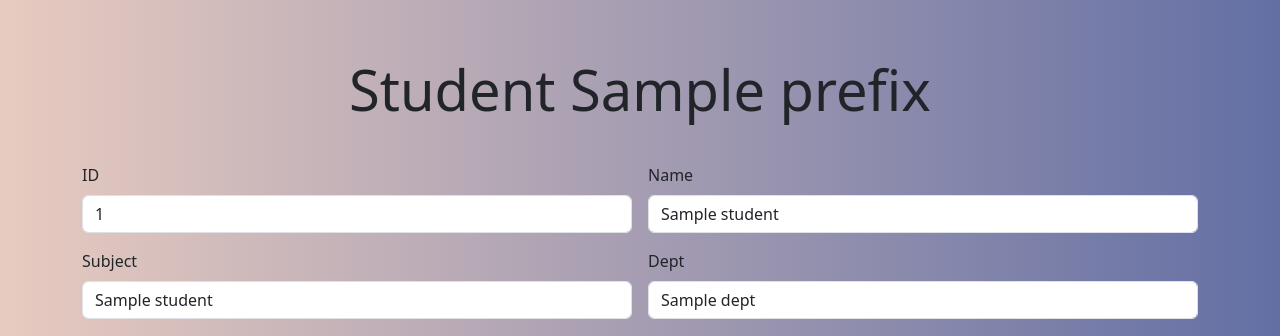
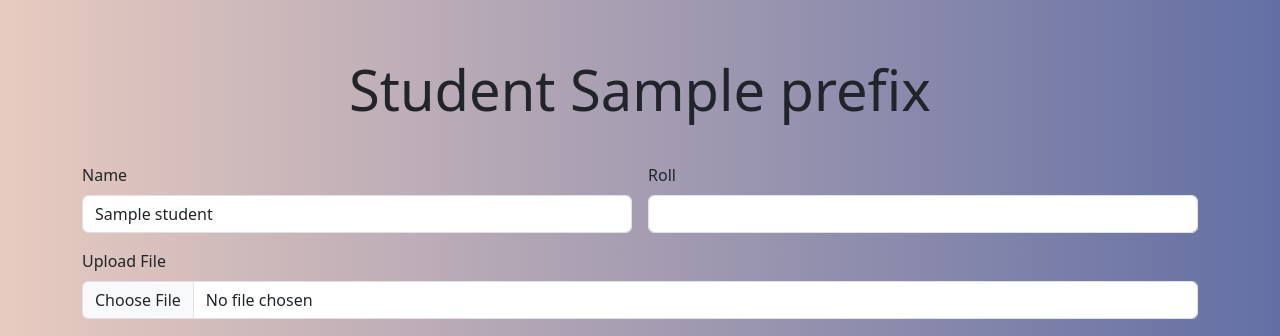
Before and after one commit to shihab2004/OMR-Django, a Django app: template templates/student.html in a window 1280 px wide. Shown: the top 336 px of the page. Run offline with Django 3.2, Linux system fonts and the light colour scheme; the template is opened without the code that fills it: most values are stand-ins (such as "Sample title", 1, 10 or a date in 2020); some libraries are stand-ins or nearby versions.

Commit message:
Only Name, Roll field for student table

```diff
--- a/templates/student-list.html
+++ b/templates/student-list.html
@@ -66,7 +66,7 @@ OMR - Student List
         <thead>
             <tr>
                 <th scope="col" >Name</th>
-                <th scope="col">ID</th>
+                <th scope="col">Roll</th>
                 <th scope="col">View Students</th>
             </tr>
         </thead>
@@ -88,7 +88,7 @@ OMR - Student List
                     </td>
                     <td>
 
-                      {{student.stu_id}}
+                      {{student.roll}}
 
                     </td>
                     <td><a href="/student-details/{{student.pk}}/">View Details</a></td>
--- a/templates/student.html
+++ b/templates/student.html
@@ -21,47 +21,14 @@ Student {{prefix}}
 
 
         <div class="col-md-6">
-            <label for="inputEmail4" class="form-label">ID</label>
-            <input type="text" class="form-control" id="inputEmail4" {% if read_only %}readonly{% endif %} value="{{student.stu_id}}" name="stu_id">
+            <label for="inputEmail4" class="form-label">Name</label>
+            <input type="text" class="form-control" id="inputEmail4" {% if read_only %}readonly{% endif %} value="{{student.name}}" name="name">
           </div>
           <div class="col-md-6">
-            <label for="inputPassword4" class="form-label">Name</label>
-            <input type="text" class="form-control" id="inputEmail4" {% if read_only %}readonly{% endif %} value="{{student.name}}" name="name">
+            <label for="inputPassword4" class="form-label">Roll</label>
+            <input type="number" class="form-control" id="inputEmail4" {% if read_only %}readonly{% endif %} value="{{student.roll}}" name="roll">
 
           </div>
-
-
-        <div class="col-md-6">
-          <label for="inputEmail4" class="form-label">Subject</label>
-          <input type="text" class="form-control" id="inputEmail4" {% if read_only %}readonly{% endif %} value="{{student.subject}}" name="subject">
-        </div>
-        <div class="col-md-6">
-          <label for="inputPassword4" class="form-label">Dept</label>
-          <input type="text" class="form-control" id="inputEmail4" {% if read_only %}readonly{% endif %}  value="{{student.dept}}" name="dept">
-        </div>
-
-
-
-        <div class="col-md-6">
-            <label for="inputEmail4" class="form-label">Batch</label>
-            <input type="number" class="form-control" id="inputEmail4" {% if read_only %}readonly{% endif %} value="{{student.batch}}" name="batch">
-          </div>
-          <div class="col-md-6">
-            <label for="inputPassword4" class="form-label">Section</label>
-            <input type="text" class="form-control" id="inputEmail4" {% if read_only %}readonly{% endif %} value="{{student.section}}" name="section">
-
-          </div>
-
-
-          <div class="col-md-6">
-            <label for="inputEmail4" class="form-label">Examiner</label>
-            <input type="text" class="form-control" id="inputEmail4" {% if read_only %}readonly{% endif %} value="{{student.examiner}}" name="examiner">
-          </div>
-          <div class="col-md-6">
-            <label for="inputPassword4" class="form-label">Code</label>
-            <input type="text" class="form-control" id="inputEmail4" {% if read_only %}readonly{% endif %} value="{{student.code}}" name="code">
-          </div>
-
 
 
 
```
Also changed, not shown: db.sqlite3, media/result/omr3.JPG (added), media/student/omr4.jpg (added).
